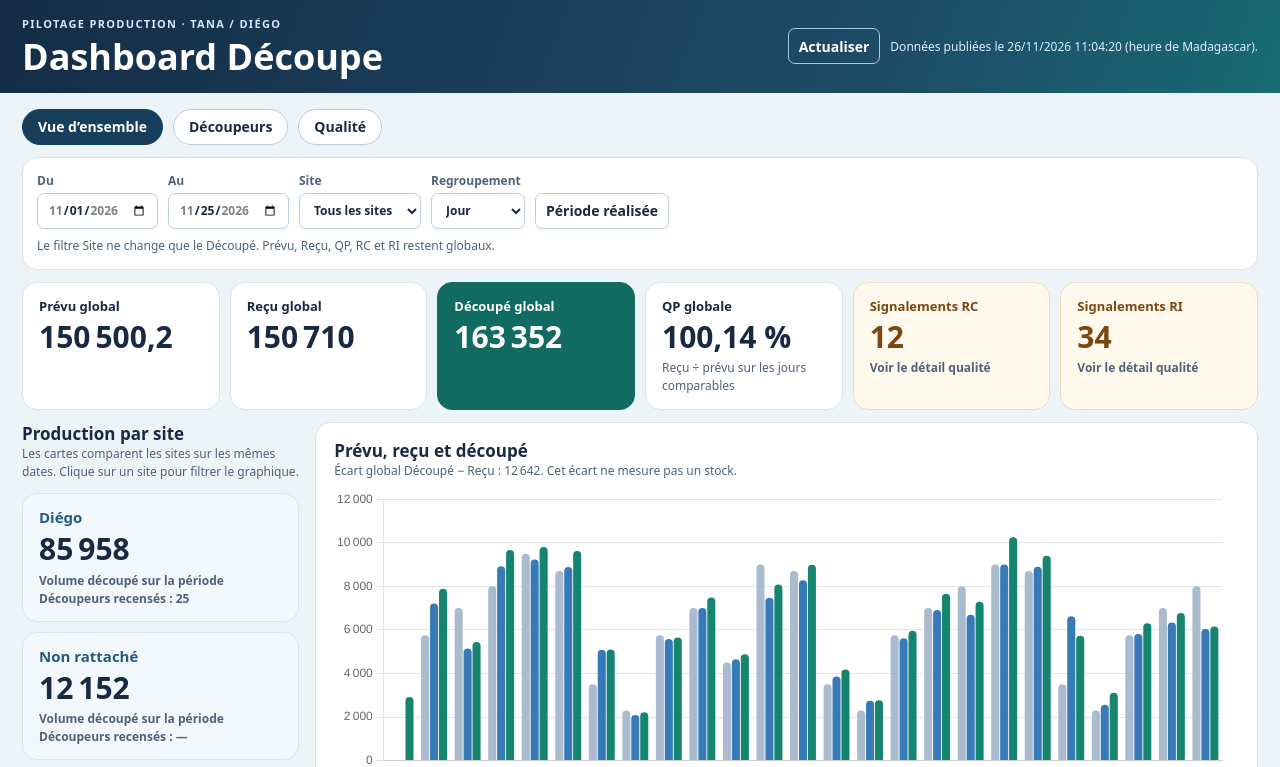
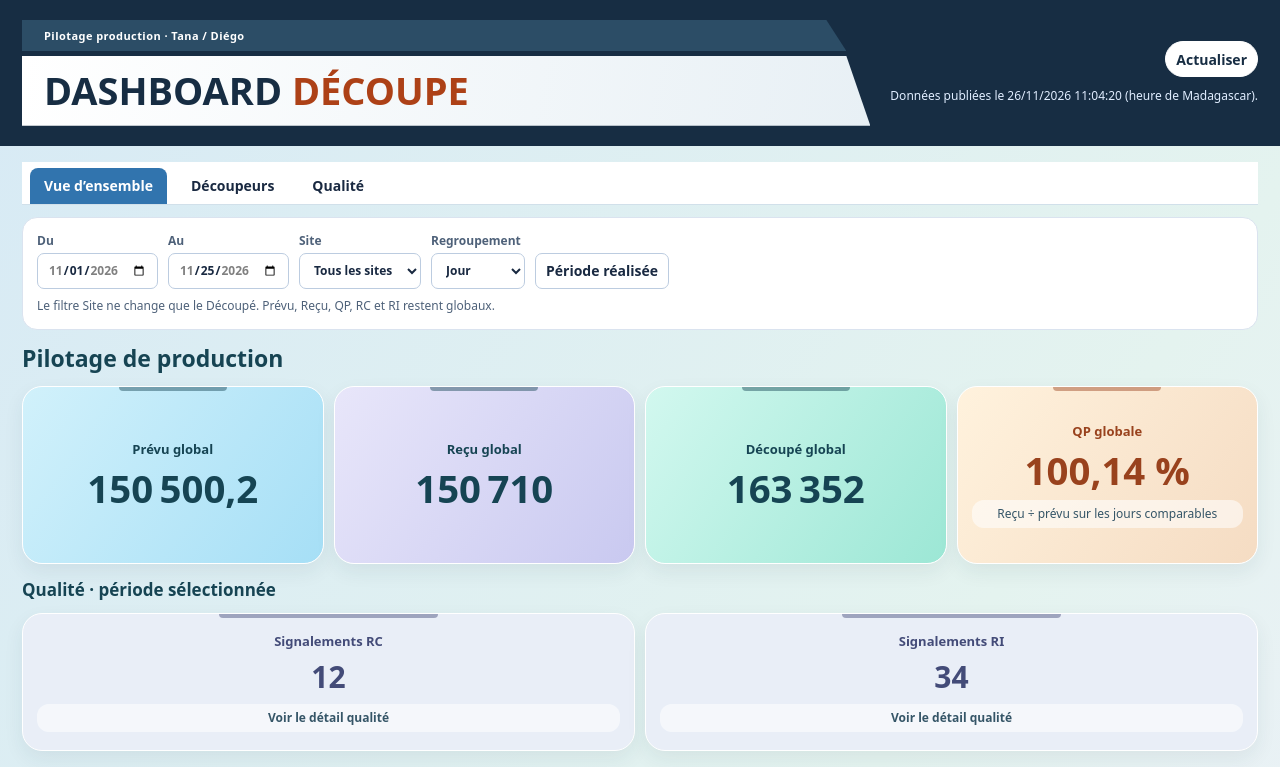
Before and after one commit to rinowebadm-art/DASH-BOARD-DECOUPE, a plain HTML site: page index.html in a window 1280 px wide. Shown: the top 767 px of the page. Drawn offline with nearby package versions, Linux system fonts and the light colour scheme.

Commit message:
Update index.html

```diff
--- a/index.html
+++ b/index.html
@@ -179,6 +179,111 @@
         height: clamp(320px, 26vw, 390px);
       }
     }
+  /* En-tête et zones de données inspirés de LIRIS */
+    body {
+      background: linear-gradient(125deg, #d7eaf5, #e4f3ef 65%, #edf0fa);
+    }
+    header { background: #172d43; }
+    .wrap { max-width: none; }
+    .masthead { display: grid; grid-template-columns: minmax(0, 1fr) auto; gap: 20px; padding-block: 20px; }
+    .masthead > div:first-child { min-width: 0; }
+    .masthead > .row { display: grid; justify-items: end; }
+    .masthead .eyebrow {
+      margin: 0 24px 5px 0;
+      padding: 8px 22px;
+      background: #2c4d66;
+      color: #fff;
+      letter-spacing: .04em;
+      text-transform: none;
+      clip-path: polygon(0 0, calc(100% - 20px) 0, 100% 100%, 0 100%);
+    }
+    .masthead h1 {
+      padding: 14px 32px 14px 22px;
+      background: linear-gradient(100deg, #fff, #e8f0f5);
+      color: #172d43;
+      font-size: clamp(23px, 3vw, 38px);
+      text-transform: uppercase;
+      clip-path: polygon(0 0, calc(100% - 24px) 0, 100% 100%, 0 100%);
+    }
+    .masthead h1 span { color: #ad4117; }
+    #refresh { background: #fff; color: #172d43; border-color: #fff; border-radius: 999px; }
+    #content > nav { background: #fff; padding: 6px 8px 0; border-bottom: 1px solid #d1e0ea; }
+    #content > nav button { border: 0; border-radius: 8px 8px 0 0; padding-inline: 14px; }
+    #content > nav button[aria-pressed="true"] { background: #3174ae; color: #fff; }
+    .production-zone h2, .quality-zone h2 { margin-bottom: 12px; color: #164453; }
+    .production-zone h2 { font-size: 23px; }
+    #flowKpis { grid-template-columns: repeat(4, minmax(0, 1fr)); }
+    #flowKpis .kpi, #overviewQuality .kpi {
+      position: relative;
+      display: flex;
+      flex-direction: column;
+      align-items: stretch;
+      justify-content: center;
+      gap: 8px;
+      min-width: 0;
+      min-height: 178px;
+      padding: 18px 14px;
+      overflow: hidden;
+      border: 1px solid #fff;
+      border-radius: 20px;
+      color: #164453;
+      text-align: center;
+      box-shadow: 0 8px 20px #183a4c12;
+    }
+    #flowKpis .kpi::before, #overviewQuality .kpi::before {
+      content: "";
+      position: absolute;
+      top: 0;
+      left: 32%;
+      width: 36%;
+      height: 4px;
+      border-radius: 0 0 8px 8px;
+      background: currentColor;
+      opacity: .45;
+    }
+    #flowKpis .kpi:nth-child(1) { background: linear-gradient(125deg, #d1f1fb, #a6dff6); }
+    #flowKpis .kpi:nth-child(2) { background: linear-gradient(125deg, #e8e6fa, #c9c9f0); }
+    #flowKpis .kpi.prod { background: linear-gradient(125deg, #d2f8ef, #9cE7d5); }
+    #flowKpis .kpi:nth-child(4) { background: linear-gradient(125deg, #fff2dd, #f5dcc3); color: #99421d; }
+    #flowKpis .kpi strong { font-size: clamp(26px, 3vw, 56px); margin: 0; overflow-wrap: anywhere; }
+    #flowKpis .kpi > span:first-child, #overviewQuality .kpi > span:first-child { font-weight: 700; }
+    #flowKpis .kpi .note, #overviewQuality .kpi .note {
+      padding: 5px 8px;
+      border-radius: 12px;
+      background: #ffffff91;
+      color: #355567;
+    }
+    #overviewQuality .kpi { min-height: 115px; background: #e9eef7; color: #434b78; }
+    #overviewQuality .kpi:hover { background: #dde6f5; }
+    #flux > .panel, #siteCards .site-card {
+      background: #f7fbfd;
+      border: 1px solid #fff;
+      border-radius: 20px;
+    }
+    #siteCards .site-card { text-align: center; }
+    #siteCards .site-card[aria-pressed="true"] { background: #e0eff7; border-color: #255b83; }
+    @media (min-width: 1050px) {
+      #flux {
+        display: grid;
+        grid-template-columns: minmax(220px, 1fr) minmax(0, 3.4fr);
+        grid-template-rows: none;
+        grid-template-areas: "prod prod" "qual qual" "sites chart" "cards chart";
+        gap: 14px 16px;
+        align-items: start;
+      }
+      #flux > .production-zone { grid-area: prod; }
+      #flux > .quality-zone { grid-area: qual; }
+      #flux > .panel { grid-area: chart; min-width: 0; }
+      #flux > .section-head, #noSites { grid-area: sites; }
+      #noSites { align-self: end; transform: translateY(100%); }
+      #siteCards { grid-area: cards; grid-template-columns: 1fr; }
+    }
+    @media (max-width: 820px) {
+      .masthead { grid-template-columns: minmax(0, 1fr); gap: 10px; }
+      .masthead > .row { display: flex; justify-content: flex-start; }
+      #flowKpis { grid-template-columns: repeat(2, minmax(0, 1fr)); }
+      #flowKpis .kpi { min-height: 135px; }
+    }
   </style>
 </head>
 <body>
@@ -186,7 +291,7 @@
     <div class="wrap masthead">
       <div>
         <p class="eyebrow">Pilotage production · Tana / Diégo</p>
-        <h1>Dashboard Découpe</h1>
+        <h1>Dashboard <span>Découpe</span></h1>
       </div>
       <div class="row">
         <button id="refresh" type="button">Actualiser</button>
@@ -217,7 +322,7 @@
     </div>
     <p id="periodError" class="panel" role="status" hidden>Choisis une période valide dans les dates disponibles.</p>
     <section id="flux" aria-label="Vue d’ensemble">
-      <div id="flowKpis" class="grid kpis"></div>
+      <div class="production-zone">        <h2>Pilotage de production</h2>        <div id="flowKpis" class="grid kpis"></div>      </div>      <div class="quality-zone">        <h2>Qualité · période sélectionnée</h2>        <div id="overviewQuality" class="grid pair"></div>      </div>
       <div class="panel">
         <div class="section-head">
           <h2>Prévu, reçu et découpé</h2>
@@ -554,12 +659,7 @@
       carte(cartes, 'Reçu global', recu);
       carte(cartes, libelle, realise, { classe: 'prod' });
       carte(cartes, 'QP globale', qp, { format: pf, detail: 'Reçu ÷ prévu sur les jours comparables' });
-      carte(cartes, 'Signalements RC', source.rc.filter(dansPeriode).length, {
-        classe: 'qual', detail: 'Voir le détail qualité', action: () => ouvrirPage('quality', true)
-      });
-      carte(cartes, 'Signalements RI', source.ri.filter(dansPeriode).length, {
-        classe: 'qual', detail: 'Voir le détail qualité', action: () => ouvrirPage('quality', true)
-      });
+      const qualiteAccueil = el('overviewQuality');      qualiteAccueil.replaceChildren();      carte(qualiteAccueil, 'Signalements RC', source.rc.filter(dansPeriode).length, {        classe: 'qual', detail: 'Voir le détail qualité', action: () => ouvrirPage('quality', true)      });      carte(qualiteAccueil, 'Signalements RI', source.ri.filter(dansPeriode).length, {        classe: 'qual', detail: 'Voir le détail qualité', action: () => ouvrirPage('quality', true)      });
       const notes = [];
       if (el('group').value === 'week') notes.push('Semaines regroupées à partir du lundi.');
       if (!site && Number.isFinite(realise) && Number.isFinite(recu)) {
```
